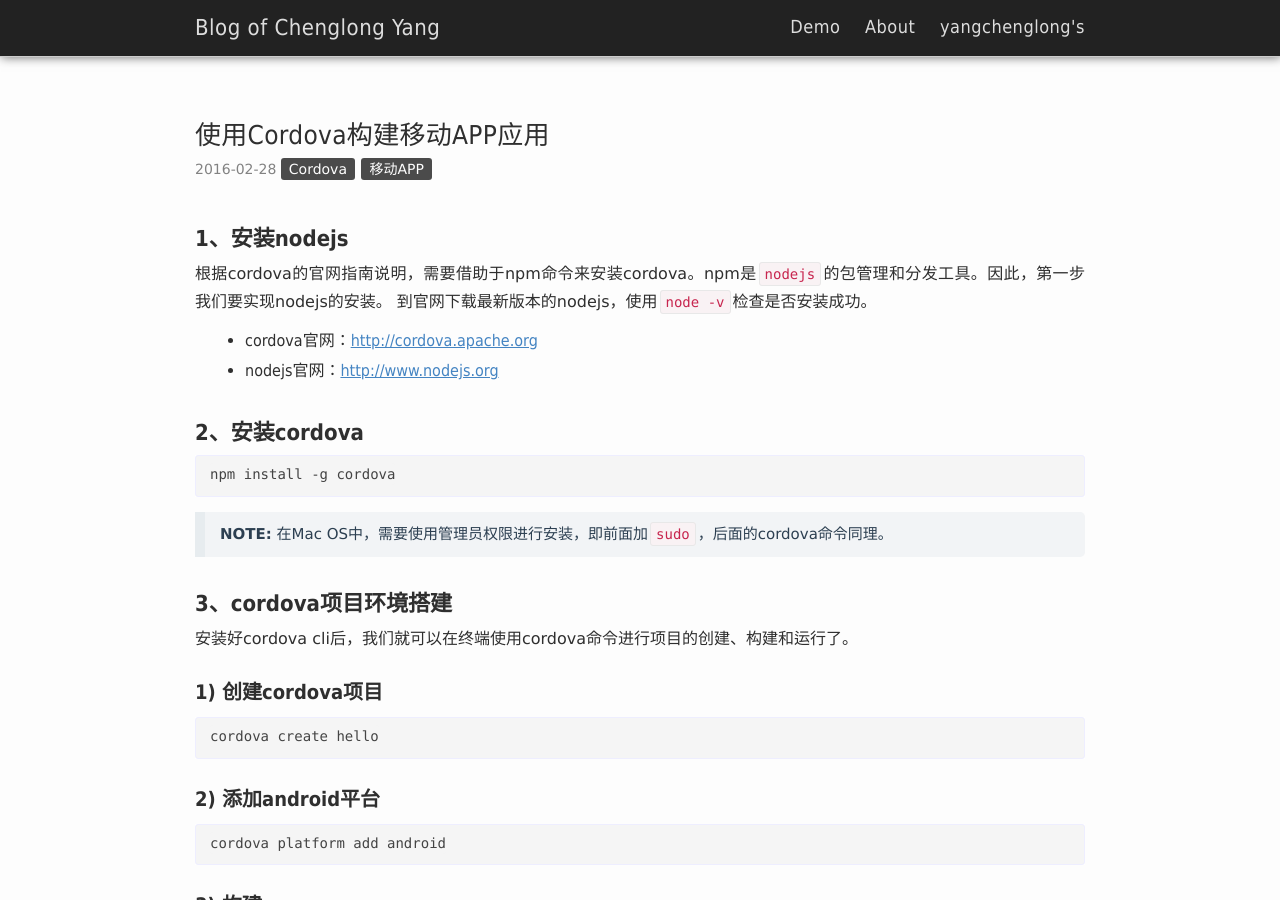
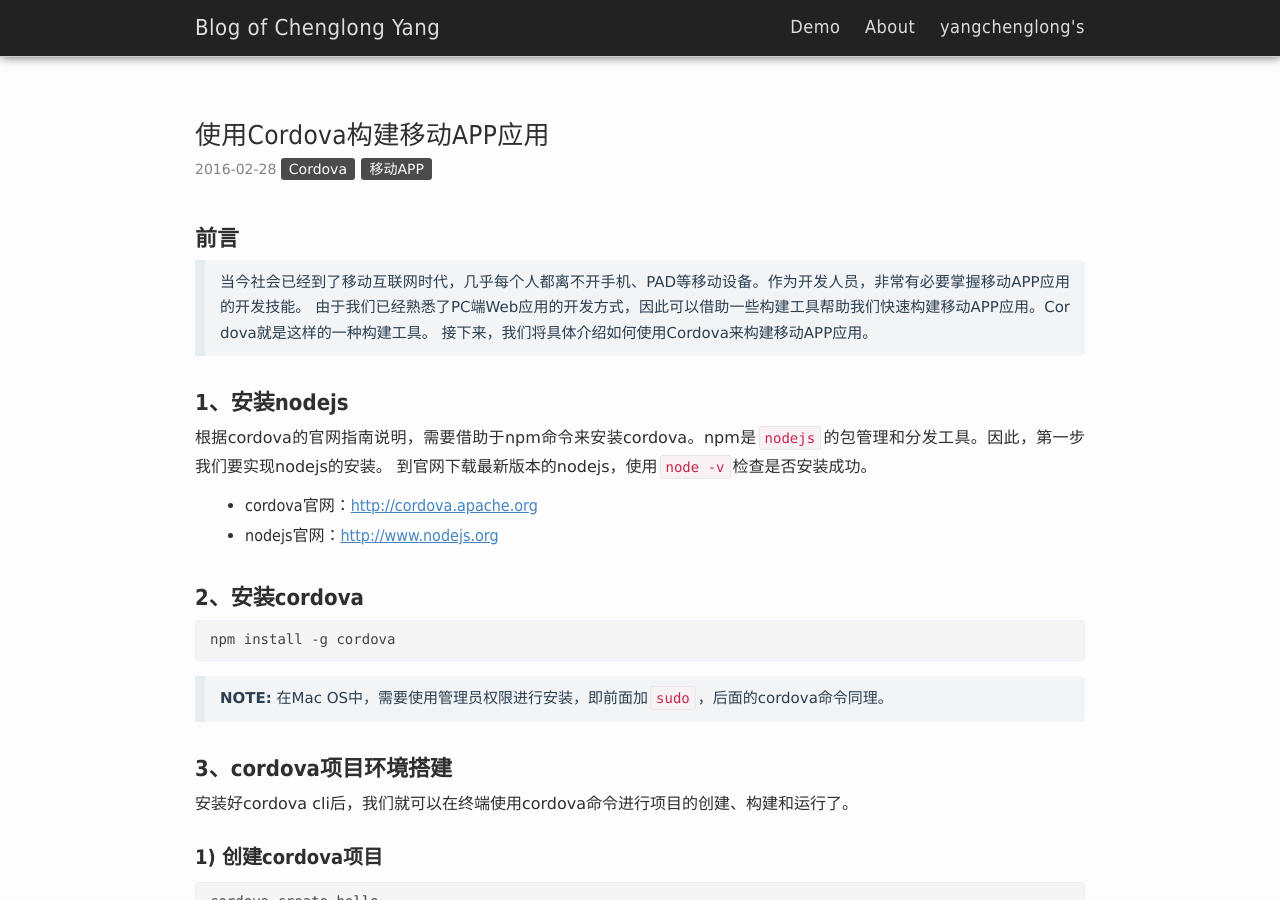
Before and after one commit to laurelyoung/laurelyoung.github.io, a Jekyll site: the page built from _posts/2016-02-28-使用Cordova构建移动APP应用.md, in a window 1280 px wide and 900 px high. Built offline with Jekyll 4.4.1, drawn with Linux system fonts in a browser that asks for light colours; comment, search, counter and statistics services are not loaded.

Commit message:
add prewords

```diff
--- a/_posts/2016-02-28-使用Cordova构建移动APP应用.md
+++ b/_posts/2016-02-28-使用Cordova构建移动APP应用.md
@@ -7,7 +7,11 @@ categories: [Cordova, 移动APP]
 
 
 
+# 前言
 
+> 当今社会已经到了移动互联网时代，几乎每个人都离不开手机、PAD等移动设备。作为开发人员，非常有必要掌握移动APP应用的开发技能。
+由于我们已经熟悉了PC端Web应用的开发方式，因此可以借助一些构建工具帮助我们快速构建移动APP应用。Cordova就是这样的一种构建工具。
+接下来，我们将具体介绍如何使用Cordova来构建移动APP应用。
 
 # 1、安装nodejs
 根据cordova的官网指南说明，需要借助于npm命令来安装cordova。npm是`nodejs`的包管理和分发工具。因此，第一步我们要实现nodejs的安装。
```
